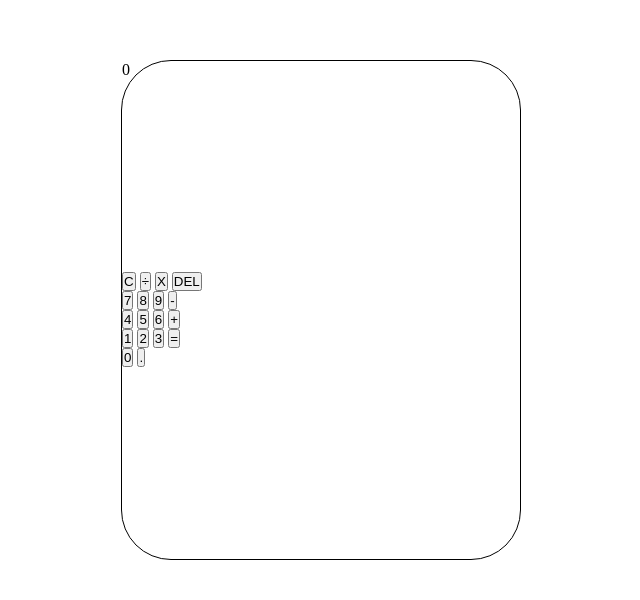
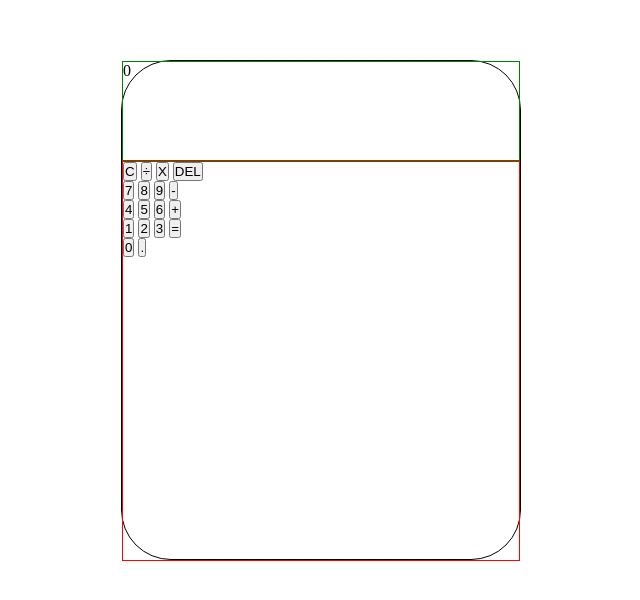
Before and after one commit to AddisN09/Calculator, a plain HTML site: page index.html in a window 1280 px wide. Shown: the whole page, without its empty margins (279-919 px from the left). Drawn offline with Linux system fonts and the light colour scheme.

Commit message:
Deviding the calculator container in to two rows one with 100px for the display and one with 400px for the buttons

```diff
--- a/style.css
+++ b/style.css
@@ -15,13 +15,20 @@ body{
   top:60px;
   left:400px;
   display:grid;
+  grid-template-rows:100px 400px;
+  grid-template-areas:
+  "screens"
+  "buttons";
 
 }
 .screen{
+    grid-area:screens;
+    border:1px solid green;
 
 }
 .butn{
-
+    grid-area:buttons;
+    border:1px solid red;
 }
 .row1{
 
```
